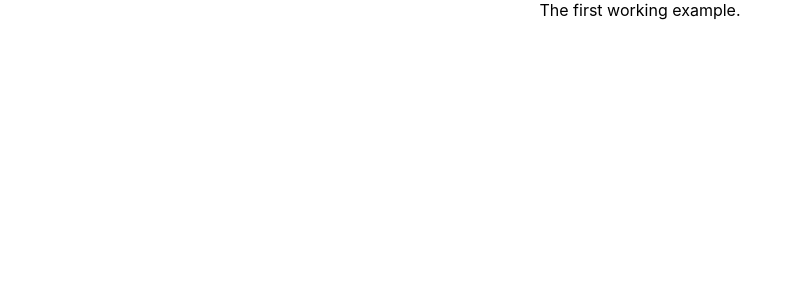
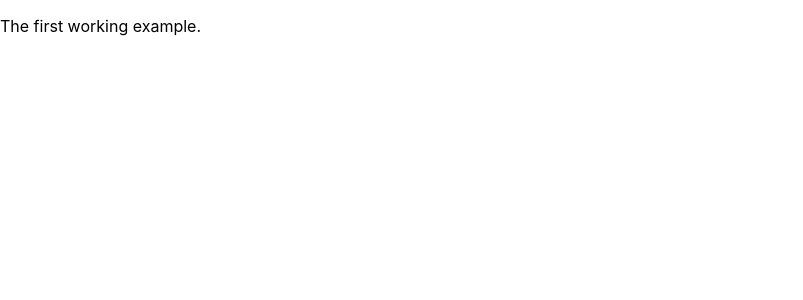
Before and after one commit to prjoshi60/home-work-react, a React (Create React App) app: page / in a window 1280 px wide. Shown: the top 300 px of the page, without its empty margins (0-803 px from the left). Built offline with nearby package versions, Linux system fonts and the light colour scheme.

Commit message:
Add unit test cases

```diff
--- a/package.json
+++ b/package.json
@@ -6,6 +6,8 @@
     "@testing-library/jest-dom": "^5.11.5",
     "@testing-library/react": "^11.1.0",
     "@testing-library/user-event": "^12.1.10",
+    "enzyme": "^3.11.0",
+    "enzyme-adapter-react-16": "^1.15.6",
     "eslint-plugin-jest": "^24.1.3",
     "react": "^17.0.1",
     "react-dom": "^17.0.1",
--- a/src/App.js
+++ b/src/App.js
@@ -2,7 +2,7 @@ import React from "react";
 import "./App.css";
 
 function App() {
-  return <div className="App">The first working example.</div>;
+  return <p>The first working example.</p>;
 }
 
 export default App;
```
Also changed, not shown: src/setupTests.js (+5 -5 lines), 2 other files (tests, documents, lock files or other folders).
